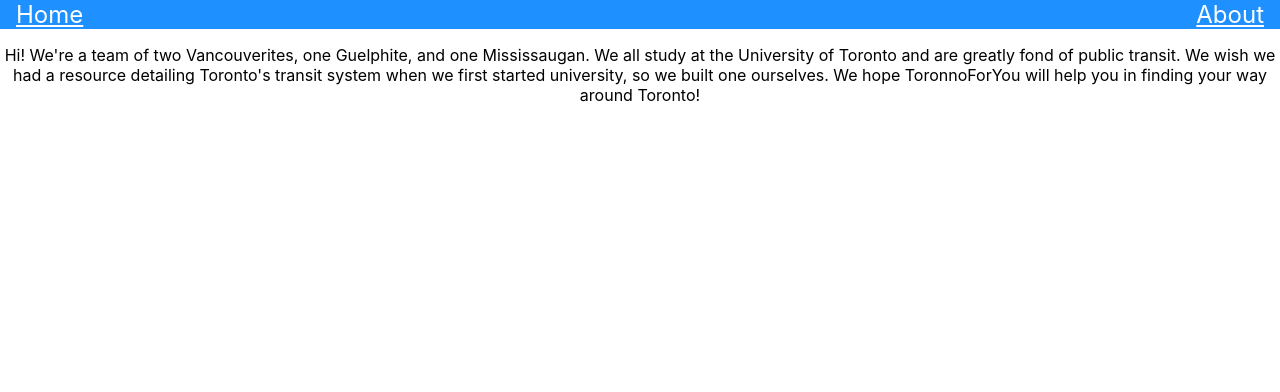
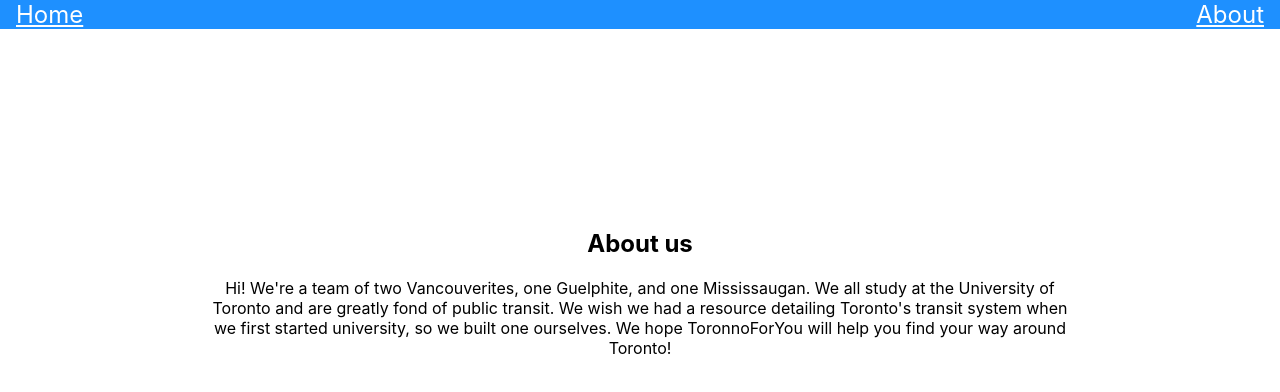
Before and after one commit to sarahsonder/toronno-for-you, a React (Create React App) app: page /about in a window 1280 px wide. Shown: the top 392 px of the page. Built offline with nearby package versions, Linux system fonts and the light colour scheme.

Commit message:
Update About page style

```diff
--- a/src/components/About.js
+++ b/src/components/About.js
@@ -3,11 +3,12 @@
 const About = () => {
     return (
         <div className="about">
+            <h2>About us</h2>
             <p>
                 Hi! We're a team of two Vancouverites, one Guelphite, and one Mississaugan. We all study
                 at the University of Toronto and are greatly fond of public transit. We wish we had a
                 resource detailing Toronto's transit system when we first started university, so we built
-                one ourselves. We hope ToronnoForYou will help you in finding your way around Toronto!
+                one ourselves. We hope ToronnoForYou will help you find your way around Toronto!
             </p>
 
         </div>
--- a/src/components/style.css
+++ b/src/components/style.css
@@ -1,3 +1,7 @@
+.landingPage {
+    background-image: url(https://drive.google.com/file/d/1J_yA6i-5JUSm6bkc0ZKEIXV3K_96yeDD/view?usp=sharing);
+}
+
 .navbar {
     box-sizing: border-box;
     margin: 0;
@@ -10,9 +14,11 @@
     padding: 0 1rem;
 }
 
-
-
 .navbar a {
     font-size: 1.5rem;
     color: inherit;
 }
+
+.about {
+    margin: 200px;
+}
```
